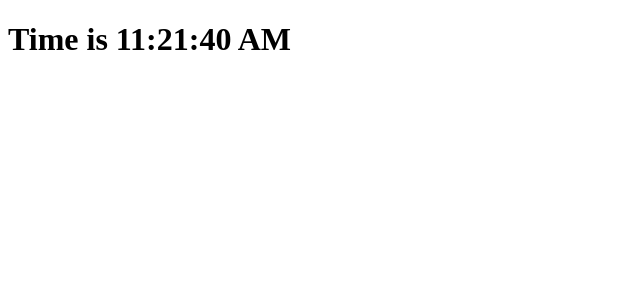
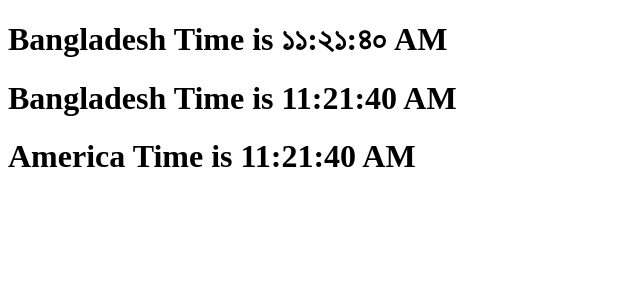
Before and after one commit to mdabdulhalimcse/ReactJS, a React (Create React App) app: page / in a window 1280 px wide. Shown: the top 300 px of the page, without its empty margins (0-640 px from the left). Built offline with nearby package versions, Linux system fonts and the light colour scheme.

Commit message:
Component concept

```diff
--- a/src/index.js
+++ b/src/index.js
@@ -1,23 +1,51 @@
+/* eslint-disable react/destructuring-assignment */
 import React from 'react';
 import reactDom from 'react-dom';
 // const element = React.createElement('h1', null, 'Hello, World!');
 
-const index = 0;
-
-const element = (
-    <h1 className="heading" tabIndex={index}>
-        <span> Time is {new Date().toLocaleTimeString()}</span>
-        <img src="" alt="" />
-    </h1>
-);
-reactDom.render(element, document.getElementById('root'));
-
-// setInterval(() => {
-//     const element = (
+// const index = 0;
+// function Clock({ locale }) {
+//     return (
 //         <h1 className="heading" tabIndex={index}>
-//             <span> Time is {new Date().toLocaleTimeString()}</span>
+//             <span> Time is {new Date().toLocaleTimeString(locale)}</span>
 //             <img src="" alt="" />
 //         </h1>
 //     );
-//     reactDom.render(element, document.getElementById('root'));
-// }, 1000);
+// }
+// reactDom.render(Clock(), document.getElementById('root'));
+// reactDom.render(<Clock locale="bn-bd" />, document.getElementById('root'));
+
+// class Clock  {
+//     // eslint-disable-next-line class-methods-use-this
+//     print() {
+//         return (
+//             <h1 className="heading">
+//                 <span className="text"> Time is {new Date().toLocaleTimeString()}</span>
+//             </h1>
+//         );
+//     }
+// }
+// const ClockComponent = new Clock();
+// reactDom.render(ClockComponent.print(), document.getElementById('root'));
+
+// eslint-disable-next-line react/prefer-stateless-function
+class Clock extends React.Component {
+    // eslint-disable-next-line class-methods-use-this
+    render() {
+        return (
+            <h1 className="heading">
+                <span className="text">
+                    {this.props.children} Time is {new Date().toLocaleTimeString(this.props.locale)}
+                </span>
+            </h1>
+        );
+    }
+}
+reactDom.render(
+    <>
+        <Clock locale="bn-bd">Bangladesh</Clock>
+        <Clock locale="en-bd">Bangladesh</Clock>
+        <Clock locale="en-us">America</Clock>
+    </>,
+    document.getElementById('root')
+);
```
